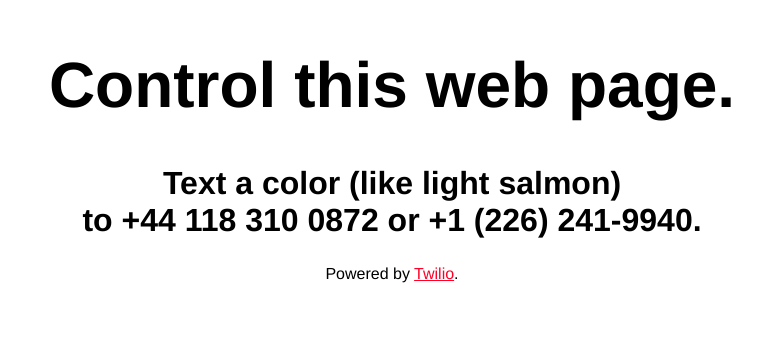
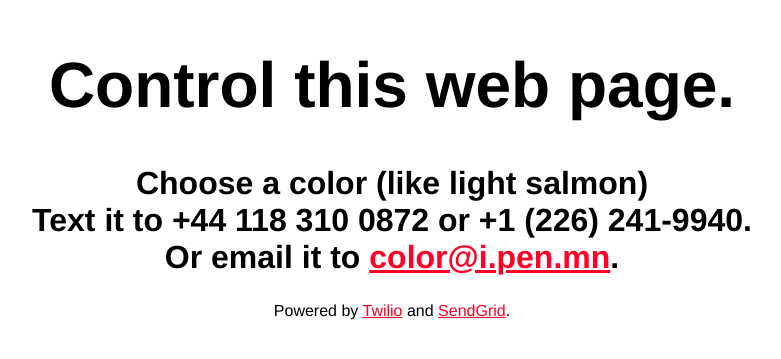
Before and after one commit to SendGridJP/sendgrid-parse-demo, a website: page public/index.html in a window 1280 px wide. Shown: the part 163-522 px from the top of the page, without its empty margins (248-1029 px from the left). Drawn offline with nearby package versions, Linux system fonts and the light colour scheme; no server answers.

Commit message:
Added SendGrid

```diff
--- a/public/index.html
+++ b/public/index.html
@@ -10,8 +10,10 @@
     <div class="text-container">
     <div class="text">
       <h1>Control this web page.</h1>
-      <h2>Text a color (like <span id="example"></span>)<br>to +44 118 310 0872 or +1 (226) 241-9940.</h2>
-      <p>Powered by <a href="https://www.twilio.com">Twilio</a>.</p>
+      <h2>Choose a color (like <span id="example"></span>)<br>
+      Text it to +44 118 310 0872 or +1 (226) 241-9940.<br>
+      Or email it to <a href="mailto:color@i.pen.mn">color@i.pen.mn</a>.</h2>
+      <p>Powered by <a href="https://www.twilio.com">Twilio</a> and <a href="https://www.sendgrid.com">SendGrid</a>.</p>
     </div>
     </div>
 
```
Also changed, not shown: server.js (+7 -9 lines).
